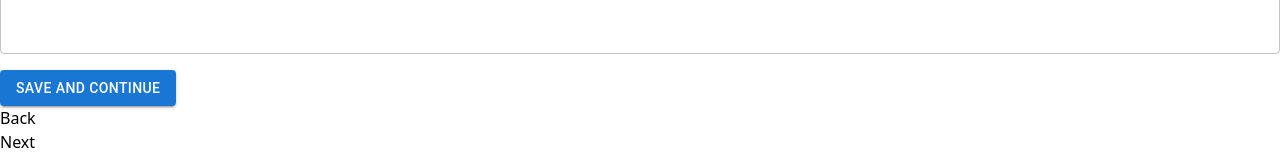
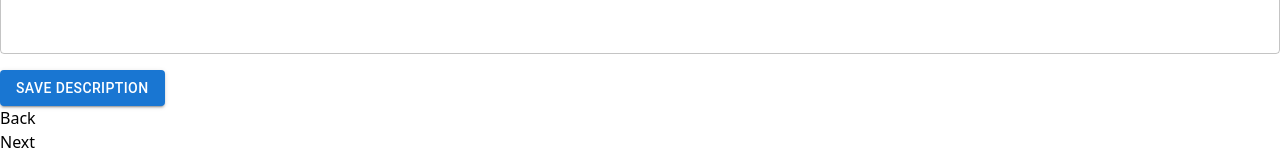
Before and after one commit to vishrut03/Resume-Builder, a React (Vite) app in the folder frontend/: page / in a window 1280 px wide. Both pictures are taken after a click on the button "Brief Description". Shown: the part 418-578 px from the top of the page. Built offline with nearby package versions, Linux system fonts and the light colour scheme.

Commit message:
updated description button name

```diff
--- a/frontend/src/components/BriefDescription.jsx
+++ b/frontend/src/components/BriefDescription.jsx
@@ -33,7 +33,7 @@ export default function BriefDescription() {
         placeholder="Motivated software engineer with a passion for developing scalable solutions."
       />
       <Button variant="contained" color="primary" onClick={handleSave} style={{ marginTop: '16px' }}>
-        Save and Continue
+        Save Description
       </Button>
     </Box>
   );
```
